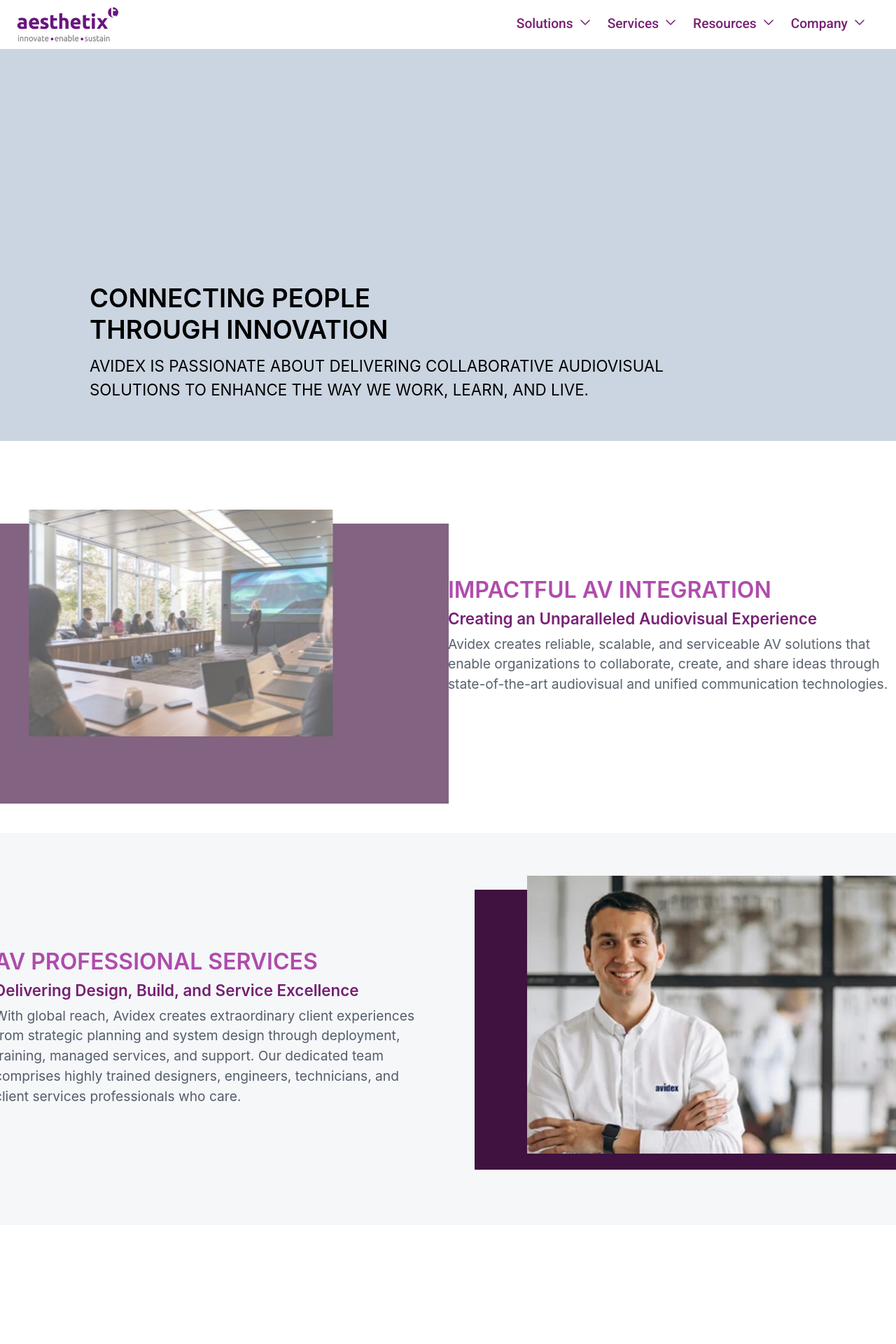
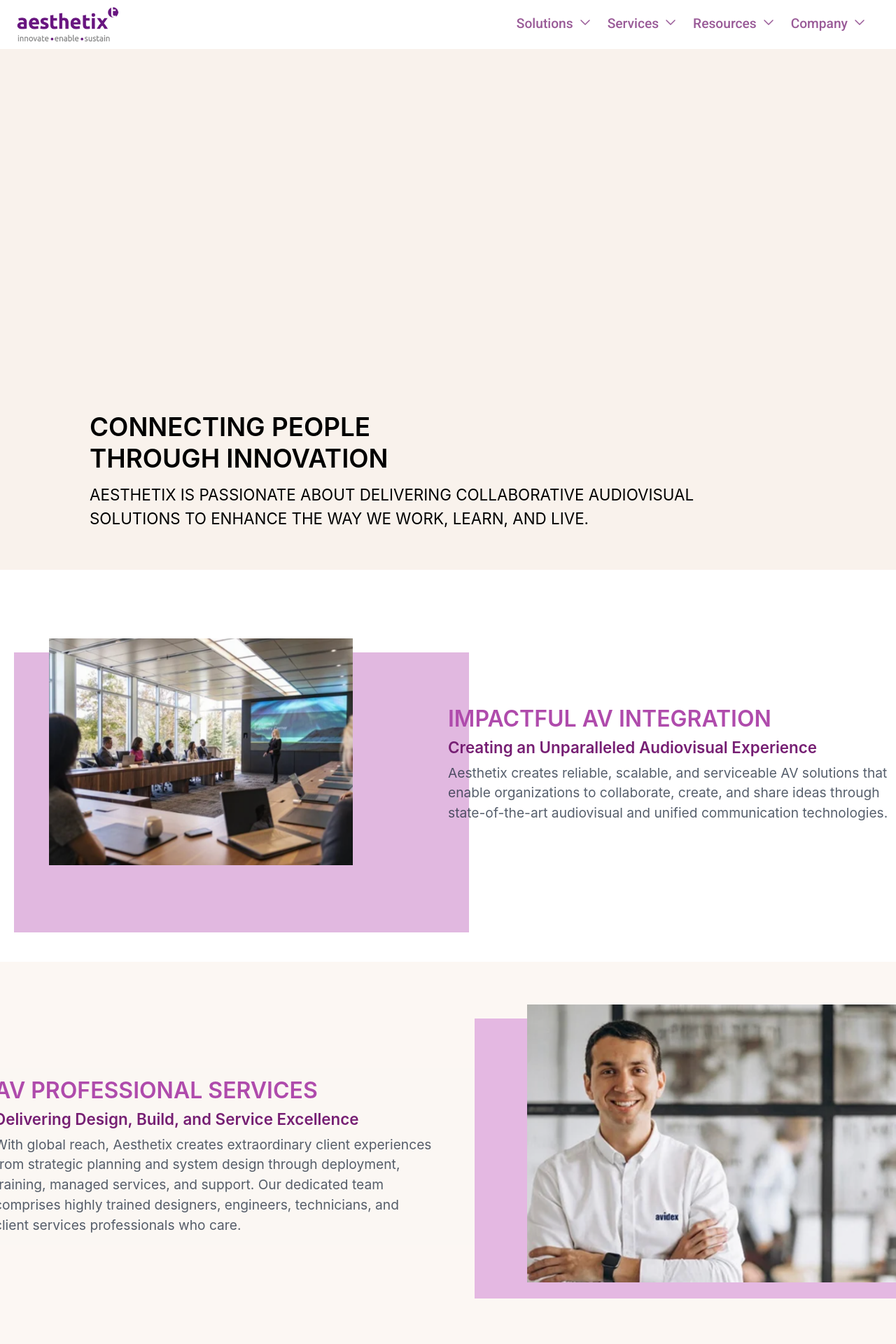
Before and after one commit to NiranjanNR/Aesth, a React (Create React App) app: page / in a window 1280 px wide. Shown: the top 1920 px of the page at 70% size. Built offline with nearby package versions, Linux system fonts and the light colour scheme.

Commit message:
final touches

```diff
--- a/src/App.css
+++ b/src/App.css
@@ -9,7 +9,7 @@
   justify-content: space-between;
   align-items: center;
   padding: 10px 20px;
-  color: #761f73;
+  color: #995a97;
     font-family: "Roboto", sans-serif;
     font-weight: 500;
     font-style: normal;
@@ -66,7 +66,7 @@
 
 
 .card-front {
-  background-color: #8e348b;
+  background-color: #9c7dbb;
   color: #fff;
   display: flex;
   align-items: center;
@@ -77,9 +77,10 @@
 }
 
 .card-back {
-  background-color: #4d0f53;
-  color: #fff;
+  background-color: #CFCFC4;
+  color: #696969;
   display: flex;
+  font-weight: 700;
   align-items: center;
   border-radius: 10px;
   justify-content: center;
--- a/src/components/LandingPage.js
+++ b/src/components/LandingPage.js
@@ -6,14 +6,14 @@
 const LandingPage = () => {
     return (
         <div>
-            <div className='h-[70vh] w-[100vw] bg-slate-300 flex items-end'>
+            <div className='h-[93vh] w-[100vw] bg-[#f7ede4b3] flex items-end'>
                 <div className=''>
                     <div className='text-[2.3em] ml-32 font-semibold w-[600px] mb-2'>
                         <div className='mb-[-10px]'>CONNECTING PEOPLE</div>
                         <div>THROUGH INNOVATION</div>
                     </div>
                     <div className='mb-14 ml-32 w-[900px] text-[1.4em]'>
-                        AVIDEX IS PASSIONATE ABOUT DELIVERING COLLABORATIVE AUDIOVISUAL
+                        AESTHETIX IS PASSIONATE ABOUT DELIVERING COLLABORATIVE AUDIOVISUAL
                         SOLUTIONS TO ENHANCE THE WAY WE WORK, LEARN, AND LIVE.
                     </div>
                 </div>
@@ -23,7 +23,7 @@
                     <div className='flex items-center gap-10'>
                         <Parallax translateX={['-10px', '20px']} opacity={[0.2, 10]} className=''>
                             <div className='relative mr-12'>
-                                <div className='bg-[#40123f] w-[650px] h-[400px] z-10 absolute'></div>
+                                <div className='bg-[#d49bd3b3] w-[650px] h-[400px] z-10 absolute'></div>
                                 <img className='w-[530px] relative z-20 top-[-20px] left-[50px]' src={first} alt="first" />
                             </div>
                         </Parallax>
@@ -31,25 +31,25 @@
                             <div className='ml-32 font-semibold w-[630px] mb-2'>
                                 <div className='text-[2em] mb-[0px] text-[#af4bac]'>IMPACTFUL AV INTEGRATION</div>
                                 <div className='text-[1.4em] mb-[5px] text-[#761f73]'>Creating an Unparalleled Audiovisual Experience</div>
-                                <div className='text-[1.2em] font-[400] text-slate-800/75'>Avidex creates reliable, scalable, and serviceable AV solutions that enable organizations to collaborate, create, and share ideas through state-of-the-art audiovisual and unified communication technologies.</div>
+                                <div className='text-[1.2em] font-[400] text-slate-800/75'>Aesthetix creates reliable, scalable, and serviceable AV solutions that enable organizations to collaborate, create, and share ideas through state-of-the-art audiovisual and unified communication technologies.</div>
                             </div>
                         </Parallax>
                     </div>
                 </div>
             </div>
             <div>
-                <div className='h-[70vh] bg-slate-300/20 w-[100vw] flex justify-center items-center mb-32'>
+                <div className='h-[70vh] bg-[#f7ede470] w-[100vw] flex justify-center items-center mb-32'>
                     <div className='flex items-center gap-10'>
                         <Parallax translateX={['-10px', '10px']} opacity={[0.2, 10]} className=''>
                             <div className='font-semibold w-[630px] ml-[-80px] mb-2 mr-9'>
                                 <div className='text-[2em] mb-[0px] text-[#af4bac]'>AV PROFESSIONAL SERVICES</div>
                                 <div className='text-[1.4em] mb-[5px] text-[#761f73]'>Delivering Design, Build, and Service Excellence</div>
-                                <div className='text-[1.2em] font-[400] text-slate-800/75'>With global reach, Avidex creates extraordinary client experiences from strategic planning and system design through deployment, training, managed services, and support. Our dedicated team comprises highly trained designers, engineers, technicians, and client services professionals who care.</div>
+                                <div className='text-[1.2em] font-[400] text-slate-800/75'>With global reach, Aesthetix creates extraordinary client experiences from strategic planning and system design through deployment, training, managed services, and support. Our dedicated team comprises highly trained designers, engineers, technicians, and client services professionals who care.</div>
                             </div>
                         </Parallax>
                         <Parallax translateX={['10px', '-10px']} opacity={[0.2, 10]}>
                             <div className='relative'>
-                                <div className='bg-[#40123f] w-[650px] h-[400px] z-10 absolute'></div>
+                                <div className='bg-[#db9ddab3] w-[650px] h-[400px] z-10 absolute'></div>
                                 <img className='w-[530px] relative z-20 top-[-20px] left-[75px]' src={second} alt="first" />
                             </div>
                         </Parallax>
--- a/src/components/Market.js
+++ b/src/components/Market.js
@@ -23,7 +23,7 @@
       <Parallax translateY={['-50px', '20px']} scale={[1, 1.05]} opacity={[0.2, 10]}>
         <h2>MARKETS WE SERVE</h2>
         <p>
-          Avidex serves a variety of markets and industries in the US and around
+          Aesthetix serves a variety of markets and industries in the US and around
           the world. Our industry-focused teams, commitment to ongoing training,
           and unwavering focus on client success enable us to provide outstanding
           client experiences in every market we serve.
--- a/src/components/OurProcess.js
+++ b/src/components/OurProcess.js
@@ -2,12 +2,12 @@
 
 const OurProcess = () => {
     return (
-        <div className='h-[82vh] w-[100vw] bg-slate-300/20 flex'>
+        <div className='h-[82vh] w-[100vw] bg-[#f7ede470] flex'>
             <div className='w-[40vw] h-full flex items-center justify-center p-20'>
                 <div>
                     <div className='text-[2.2em] font-bold mb-[0px] text-[#af4bac]'>OUR PROCESS</div>
                     <div className='text-[1.8em] font-semibold mb-[8px] text-[#761f73]'>Every Project, Big and Small</div>
-                    <div className='text-[1.32em] font-[400] text-slate-800/75'>We take a consultative approach to all our projects by listening to your challenges, goals, and requirements while considering your unique spaces and budget. Our goal is to create easy-to-use, highly functional, and integrated audiovisual solutions for an exceptional, unified project experience. Avidex supports our valued partnerships by designing and integrating world-class audiovisual systems with a focus on integrity and quality.</div>
+                    <div className='text-[1.32em] font-[400] text-slate-800/75'>We take a consultative approach to all our projects by listening to your challenges, goals, and requirements while considering your unique spaces and budget. Our goal is to create easy-to-use, highly functional, and integrated audiovisual solutions for an exceptional, unified project experience. Aesthetix supports our valued partnerships by designing and integrating world-class audiovisual systems with a focus on integrity and quality.</div>
                 </div>
             </div>
             <div className='w-[60vw] h-full flex justify-center items-center'>
@@ -48,7 +48,7 @@
                                 <p className='text-4xl font-semibold'>4 | SUPPORT</p>
                             </div>
                             <div className="card-back">
-                                <p className='text-[18px] w-[340px] text-center'>Avidex combines the best manufacturer-trained and industry-certified professionals with our comprehensive 360° Service™ Managed Services portfolio to fully support our client’s complete audiovisual needs. </p>
+                                <p className='text-[18px] w-[340px] text-center'>Aesthetix combines the best manufacturer-trained and industry-certified professionals with our comprehensive 360° Service™ Managed Services portfolio to fully support our client’s complete audiovisual needs. </p>
                             </div>
                         </div>
                     </div>
```
